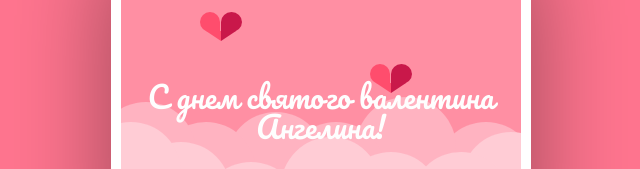
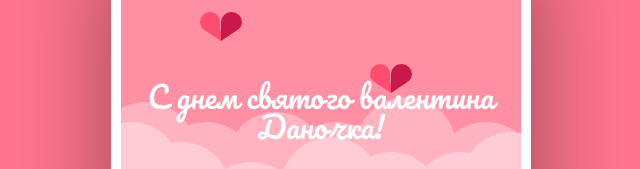
Before and after one commit to Petr12tsoy/myproject-tsoy.io, a plain HTML site: page index.html in a window 1280 px wide. Shown: the part 266-435 px from the top of the page, 319-959 px from the left. Drawn offline with Linux system fonts and the light colour scheme.

Commit message:
Add files via upload

```diff
--- a/index.html
+++ b/index.html
@@ -35,7 +35,7 @@
               <div class="right-side"></div>
             </div>
           </div>
-          <div class="text"><span>С днем святого валентина</br>Ангелина!</div>
+          <div class="text"><span>С днем святого валентина</br>Даночка!</div>
         </div>
         <p class="hover">- Оставайся всегда такой красивой -</p>
     </div>
```
